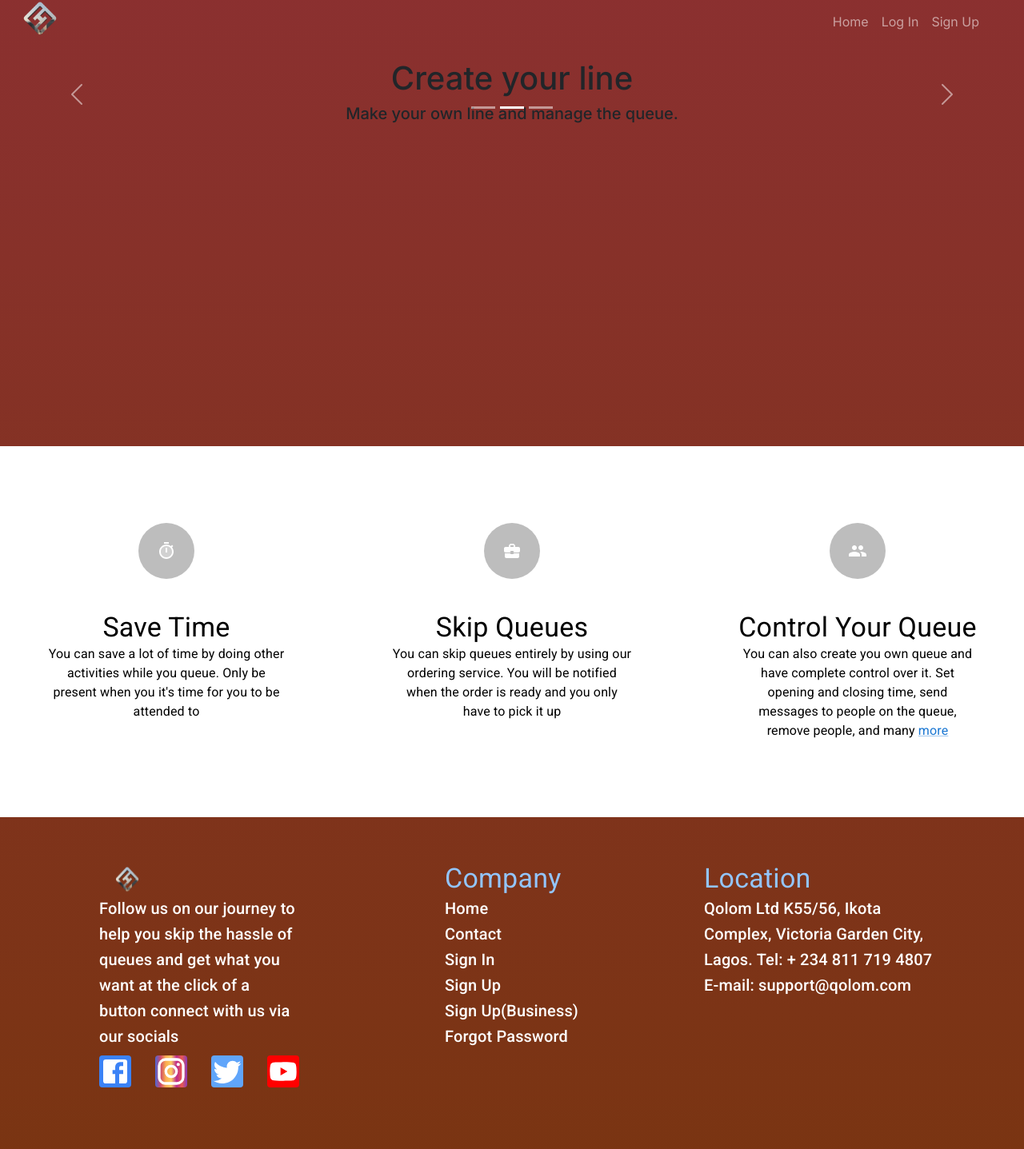
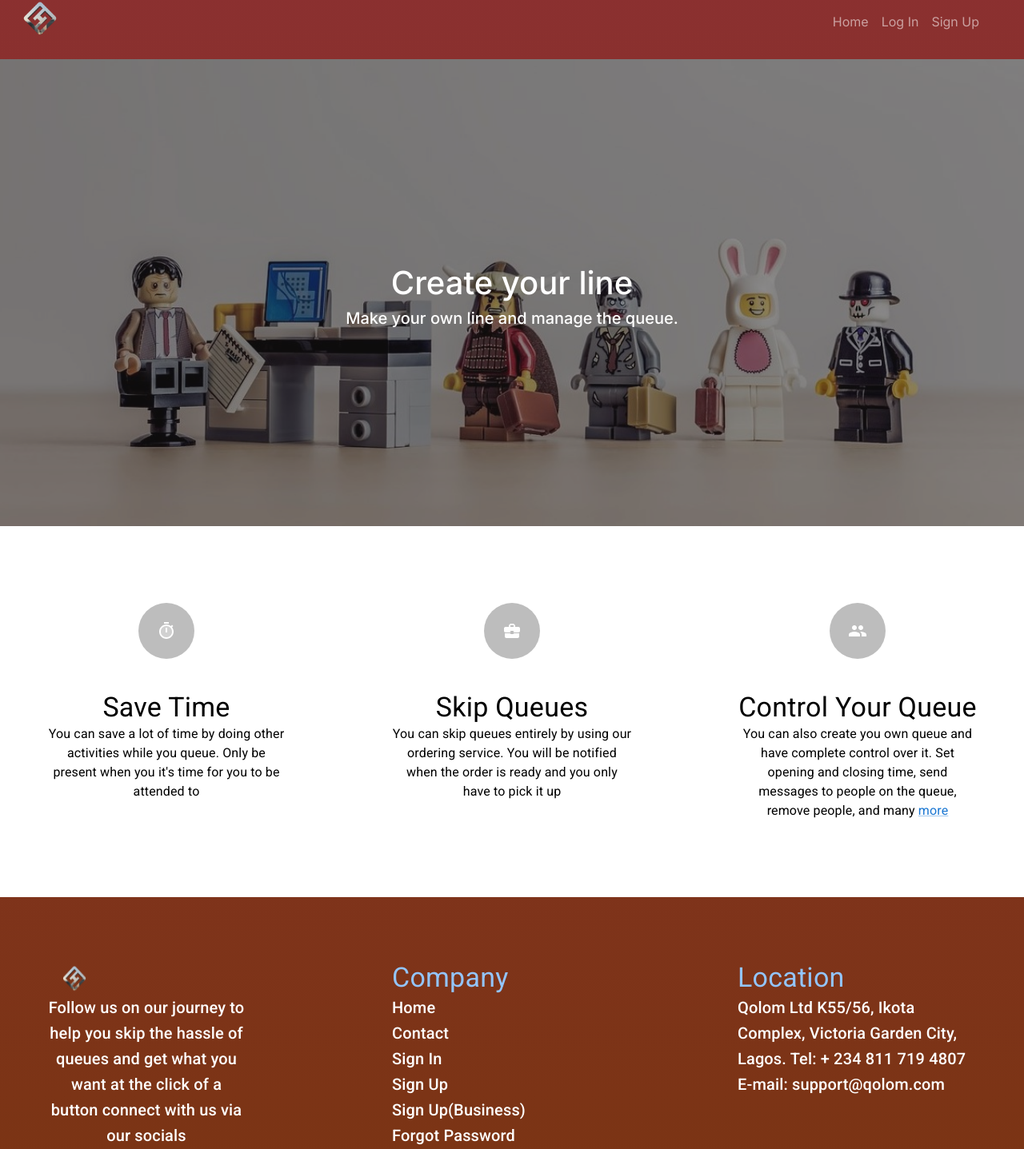
Before and after one commit to Efiamotu-1/qolom, a React (Create React App) app: page / in a window 1280 px wide. Shown: the part 19-1456 px from the top of the page at 80% size. Built offline with nearby package versions, Linux system fonts and the light colour scheme.

Commit message:
new changes

```diff
--- a/src/components/Carousel.js
+++ b/src/components/Carousel.js
@@ -66,33 +66,12 @@ function Carousels() {
 
       <div
         id="carouselExampleCaptions"
-        class="carousel slide"
+        class="carousel slide d-flex align-items-center"
         data-bs-ride="carousel"
       >
-        <div class="carousel-indicators">
-          <button
-            type="button"
-            data-bs-target="#carouselExampleCaptions"
-            data-bs-slide-to="0"
-            class="active"
-            aria-current="true"
-            aria-label="Slide 1"
-          ></button>
-          <button
-            type="button"
-            data-bs-target="#carouselExampleCaptions"
-            data-bs-slide-to="1"
-            aria-label="Slide 2"
-          ></button>
-          <button
-            type="button"
-            data-bs-target="#carouselExampleCaptions"
-            data-bs-slide-to="2"
-            aria-label="Slide 3"
-          ></button>
-        </div>
+
         <div class="carousel-inner">
-          <div class="carousel-item active" >
+          <div class="carousel-item active text-white" >
             <h1 class="text-center">Queue virtually </h1>
 
             <div class="d-flex justify-content-center ">
@@ -101,9 +80,9 @@ function Carousels() {
               </h5>
             </div>
 
-            <br />
+            {/* <br /> */}
           </div>
-          <div class="carousel-item" >
+          <div class="carousel-item text-white" >
             <h1 class="text-center">Create your line</h1>
             <div class="d-flex justify-content-center ">
               <h5 class="inner-carousel-width text-center">
@@ -111,34 +90,17 @@ function Carousels() {
               </h5>
             </div>
           </div>
-          <div class="carousel-item" >
+          <div class="carousel-item text-white" >
             <h1 class="text-center">Make Orders</h1>
             <div class="d-flex justify-content-center ">
               <h5 class="inner-carousel-width text-center">
                 Skip queues entirely. Just order and pick up
               </h5>
             </div>
-            <br />
+            {/* <br /> */}
           </div>
         </div>
-        <button
-          class="carousel-control-prev"
-          type="button"
-          data-bs-target="#carouselExampleCaptions"
-          data-bs-slide="prev"
-        >
-          <span class="carousel-control-prev-icon" aria-hidden="true"></span>
-          <span class="visually-hidden">Previous</span>
-        </button>
-        <button
-          class="carousel-control-next"
-          type="button"
-          data-bs-target="#carouselExampleCaptions"
-          data-bs-slide="next"
-        >
-          <span class="carousel-control-next-icon" aria-hidden="true"></span>
-          <span class="visually-hidden">Next</span>
-        </button>
+
       </div>
     </>
   );
--- a/src/components/Footer.js
+++ b/src/components/Footer.js
@@ -1,7 +1,8 @@
 import React from 'react'
 import { makeStyles } from '@material-ui/core';
-import {Box, Grid, Link, Typography} from '@mui/material'
+import {Box, Grid, Link, Typography, Avatar} from '@mui/material'
 import Logo from '../assests/images/logo-mock-removebg-preview.png'
+
 import { Facebook, Instagram, Twitter, YouTube } from '@mui/icons-material'
 
 
@@ -22,20 +23,17 @@ function Footer() {
   return (
 
 
-    <Grid container spacing={2} sx={{ color : 'white', display : 'flex', justifyContent : 'center', pt : 5, pb : 10, margin : 'auto'}}>
-  <Grid item xs={12} md={4} lg={4} sx={{ mb : 4 }}>
-  <img
-            src={Logo}
-            width='70px'
-            height='50px'
-            alt='...Logo'
-            class="m-auto"
-            />
-            {/* <Typography paragraph>
-            Talent is everywhere, but opportunity is not.
-            </Typography> */}
+    <Grid container spacing={2} sx={{color :'white', display : 'flex', justifyContent : 'center', py : 10}}>
+    <Grid item xs={12} md={4} lg={4} >
+      <Box sx={{width : 300, margin : 'auto'}}>
+      <Box sx={{marginLeft : 'auto', marginRight : 'auto'}}>
 
-            <Typography variant="h6" sx={{width : 250, mb : 1, mt : -1}}>
+       <img src={Logo} style={{ width : '70px', height : '50px'}}/>
+
+       </Box>
+
+
+             <Typography variant="h6" align="center" sx={{width : 250, mb : 1, mt : -1}}>
              Follow us on our journey to help you skip the hassle of queues
              and get what you want at the click of a button connect with us via our socials
              </Typography>
@@ -46,9 +44,11 @@ function Footer() {
                  <YouTube sx={{width : '40px', height: '40px', background : 'red', borderRadius : 1}}/>
             </Box>
 
+      </Box>
     </Grid>
 
-  <Grid item xs={12} md={3} lg={3} sx={{ mb : 4}}>
+    <Grid item xs={12} md={4} lg={4} >
+    <Box sx={{width : 300, margin : 'auto'}}>
     <Typography variant="h4" color="#93c5fd"> Company </Typography>
           <Typography variant="h6" className={classes.hoverlink}>Home</Typography>
             <Typography variant="h6" className={classes.hoverlink}>Contact</Typography>
@@ -56,8 +56,12 @@ function Footer() {
             <Typography variant="h6" className={classes.hoverlink}>Sign Up</Typography>
             <Typography variant="h6" className={classes.hoverlink}>Sign Up(Business)</Typography>
             <Typography variant="h6" className={classes.hoverlink}>Forgot Password</Typography>
+
+      </Box>
     </Grid>
-  <Grid item xs={12} md={3} lg={3} sx={{ }}>
+
+    <Grid item xs={12} md={4} lg={4}>
+    <Box sx={{width : 300, margin : 'auto'}}>
     <Typography variant="h4" color="#93c5fd">Location</Typography>
    <Typography variant='h6' sx={{width : 300}}>
      Qolom Ltd
@@ -67,26 +71,93 @@ function Footer() {
      Tel: + 234 811 719 4807
      E-mail: support@qolom.com
      </Typography>
+
+
+      </Box>
     </Grid>
 
-  <Box sx={{display : 'flex', flexDirection : 'column', margin : 'auto', mt : 5,}}>
+    <Grid>
+    <Box sx={{display : 'flex', flexDirection : 'column', margin : 'auto', mt : 10}}>
    <Box>
    <Link href="#" variant='h6' underline="hover" color="white" >
    Terms of use
  </Link>
-
  <Link href="#" variant='h6' underline="hover" color="white" sx={{ml : 2}}>
      Privacy policy
  </Link>
      </Box>
-
      <Typography variant='h6'>Copyright &copy; 2022 Qolom Ltd</Typography>
-
      <Typography variant='h6' align='center'>All rights reserved</Typography>
 
    </Box>
+    </Grid>
+  </Grid>
 
-</Grid>
+//     <Grid container spacing={2} sx={{ color : 'white', display : 'flex', justifyContent : 'center', pt : 5, pb : 10, margin : 'auto'}}>
+//   <Grid item xs={12} md={4} lg={4} sx={{ mb : 4 }}>
+//   <img
+//             src={Logo}
+//             width='70px'
+//             height='50px'
+//             alt='...Logo'
+//             class="m-auto"
+//             />
+//             {/* <Typography paragraph>
+//             Talent is everywhere, but opportunity is not.
+//             </Typography> */}
+
+//             <Typography variant="h6" sx={{width : 250, mb : 1, mt : -1}}>
+//             Follow us on our journey to help you skip the hassle of queues
+//             and get what you want at the click of a button connect with us via our socials
+//             </Typography>
+//             <Box sx={{width : 250, display : 'flex', justifyContent : 'space-between'}}>
+//                 <Facebook sx={{width : '40px', height: '40px', background : '#3b82f6', borderRadius : 1}}/>
+//                 <Instagram sx={{width : '40px', height: '40px', background : 'linear-gradient(to left ,#8a3ab9, #e95950, #bc2a8d, #fccc63, #fbad50, #cd486b, #4c68d7);', borderRadius : 1}}/>
+//                 <Twitter sx={{width : '40px', height: '40px', background : '#60a5fa', borderRadius : 1}}/>
+//                 <YouTube sx={{width : '40px', height: '40px', background : 'red', borderRadius : 1}}/>
+//             </Box>
+
+//   </Grid>
+
+//   <Grid item xs={12} md={3} lg={3} sx={{ mb : 4}}>
+//   <Typography variant="h4" color="#93c5fd"> Company </Typography>
+//            <Typography variant="h6" className={classes.hoverlink}>Home</Typography>
+//            <Typography variant="h6" className={classes.hoverlink}>Contact</Typography>
+//            <Typography variant="h6" className={classes.hoverlink}>Sign In</Typography>
+//            <Typography variant="h6" className={classes.hoverlink}>Sign Up</Typography>
+//            <Typography variant="h6" className={classes.hoverlink}>Sign Up(Business)</Typography>
+//            <Typography variant="h6" className={classes.hoverlink}>Forgot Password</Typography>
+//  </Grid>
+//   <Grid item xs={12} md={3} lg={3} sx={{ }}>
+//   <Typography variant="h4" color="#93c5fd">Location</Typography>
+//     <Typography variant='h6' sx={{width : 300}}>
+//     Qolom Ltd
+//     K55/56, Ikota Complex,
+//     Victoria Garden City,
+//     Lagos.
+//     Tel: + 234 811 719 4807
+//     E-mail: support@qolom.com
+//     </Typography>
+//   </Grid>
+
+//   <Box sx={{display : 'flex', flexDirection : 'column', margin : 'auto', mt : 5,}}>
+//     <Box>
+//     <Link href="#" variant='h6' underline="hover" color="white" >
+//   Terms of use
+// </Link>
+
+// <Link href="#" variant='h6' underline="hover" color="white" sx={{ml : 2}}>
+//     Privacy policy
+// </Link>
+//     </Box>
+
+//     <Typography variant='h6'>Copyright &copy; 2022 Qolom Ltd</Typography>
+
+//     <Typography variant='h6' align='center'>All rights reserved</Typography>
+
+//   </Box>
+
+// </Grid>
   )
 }
 
--- a/src/pages/LandingPage.js
+++ b/src/pages/LandingPage.js
@@ -5,6 +5,7 @@ import { makeStyles } from "@material-ui/core";
 import Logo from "../assests/images/logo-mock-removebg-preview.png";
 import Carousels from "../components/Carousel";
 import Footer from "../components/Footer";
+import Bunny from '../assests/images/carousel.jpg'
 
 import { Grid, Avatar, Box, Link } from "@mui/material";
 import { BusinessCenter, People, TimerTwoTone } from "@mui/icons-material";
@@ -28,8 +29,30 @@ background: "linear-gradient(to top ,#78350f , rgb(139, 48, 48)  );",
   },
 });
 
+
 function LandingPage() {
   const classes = useStyles();
+
+  const mystyle = {
+    backgroundImage: `url(${Bunny})`,
+    backgroundSize : 'cover',
+    backgroundRepeat : 'no-repeat',
+    backgroundPosition : 'center',
+    // color: "white",
+    maxWidth : '100%',
+    height : 'auto',
+    // backgroundColor: "DodgerBlue",
+    // padding: "10px",
+    // fontFamily: "Arial"
+  };
+
+  const opacity = {
+    backgroundColor : 'rgb(26, 25, 25, 0.5)',
+    height : '600px',
+    width : '100%',
+    // margin : -2,
+    // padding : -2
+  }
 
   return (
     <div className={classes.layoutBackground}>
@@ -56,10 +79,16 @@ function LandingPage() {
         </Navbar.Collapse>
       </Navbar>
 
-      <Box sx={{width : '100%', height : 500}}>
-      <Carousels />
-
-      </Box>
+      <div class="m-auto" style={mystyle} >
+      <div class="d-flex align-items-center" style={opacity}>
+        <div
+          class="m-auto text-white d-flex flex-column align-items-center"
+          // style={{}}
+        >
+          <Carousels />
+        </div>
+      </div>
+    </div>
 
       <Grid container spacing={2} sx={{background :'white', color :'black', display : 'flex', justifyContent : 'space-evenly', py : 10}}>
         <Grid item xs={12} md={4} lg={4} >
--- a/src/pages/TestPage.js
+++ b/src/pages/TestPage.js
@@ -1,10 +1,44 @@
 import React from 'react'
 import Bunny from '../assests/images/carousel.jpg'
+
 
 function TestPage() {
   return (
       <>
-    <nav class="navbar navbar-expand-lg navbar-light bg-light">
+
+
+
+
+
+      {/* <div class="container">
+
+<div class="about-us-img m-auto" >
+  <div class="opacity d-flex align-items-center">
+    <div
+      class="m-auto border border-5 border-secondary text-white d-flex flex-column align-items-center"
+      style="width: 220px; height: 170px; margin-top: 50px"
+    >
+      <h2 class="text-center m-auto mt-5">ABOUT US</h2>
+      <div class="d-flex">
+        <a
+          href="index.html"
+          class="me-2 text-white text-decoration-none on-hover"
+          >HOME
+        </a>
+        <div>/</div>
+        <a
+          href="about.html"
+          class="ms-2 text-warning mb-5 text-decoration-none"
+        >
+          ABOUT US
+        </a>
+      </div>
+    </div>
+  </div>
+</div>
+</div> */}
+
+    {/* <nav class="navbar navbar-expand-lg navbar-light bg-light">
     <div class="container-fluid">
       <a class="navbar-brand" href="#">Navbar</a>
       <button class="navbar-toggler" type="button" data-bs-toggle="collapse" data-bs-target="#navbarSupportedContent" aria-controls="navbarSupportedContent" aria-expanded="false" aria-label="Toggle navigation">
@@ -92,7 +126,8 @@ function TestPage() {
     <span class="carousel-control-next-icon" aria-hidden="true"></span>
     <span class="visually-hidden">Next</span>
   </button>
-</div>
+</div> */}
+
 
 
 
```
Also changed, not shown: src/components/test.css (+29 -2 lines). Lines whose indentation alone changed are shown as unchanged.
